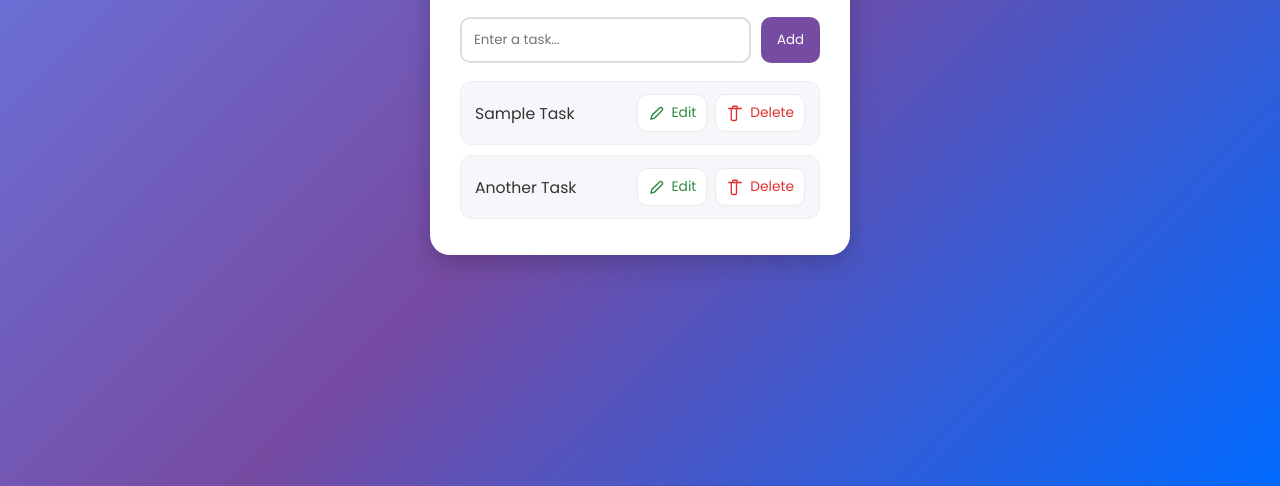
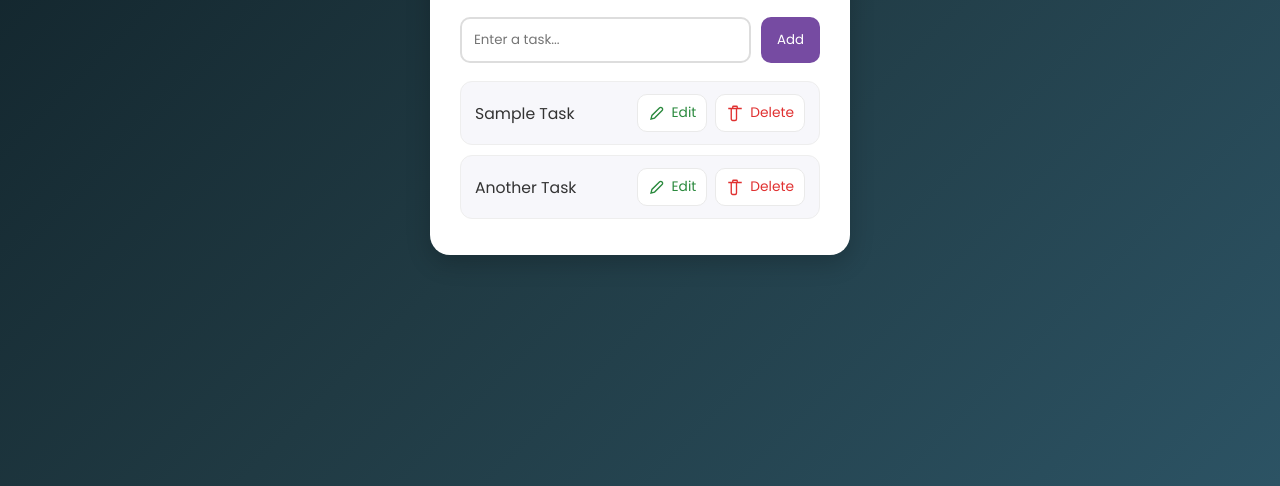
Before and after one commit to TahaBinShafiq/Firbase-To-Do-List, a plain HTML site: page index.html in a window 1280 px wide. Shown: the part 314-800 px from the top of the page. Drawn offline with Linux system fonts and the light colour scheme.

Commit message:
change background color

```diff
--- a/index.html
+++ b/index.html
@@ -17,7 +17,7 @@
     }
 
     body {
-      background: linear-gradient(135deg, #667eea, #764ba2, #006aff);
+      background: linear-gradient(135deg, #0f2027, #203a43, #2c5364);
       min-height: 100vh;
       display: flex;
       align-items: center;
```
Also changed, not shown: config.js (added).
